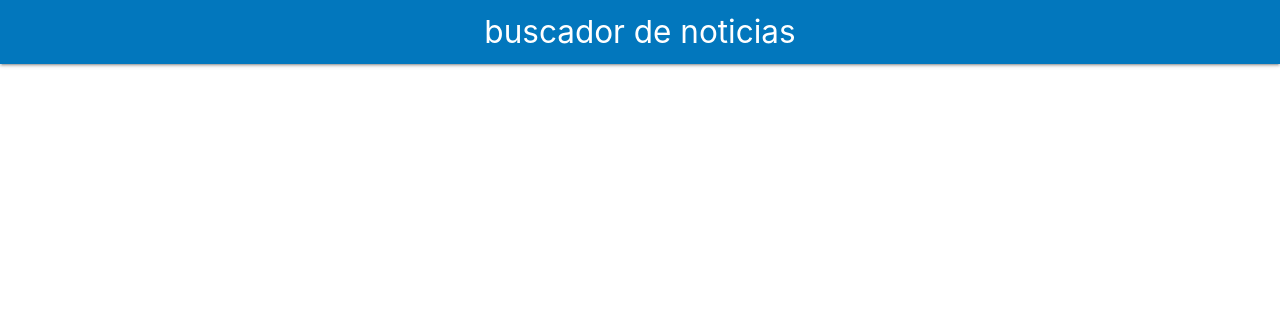
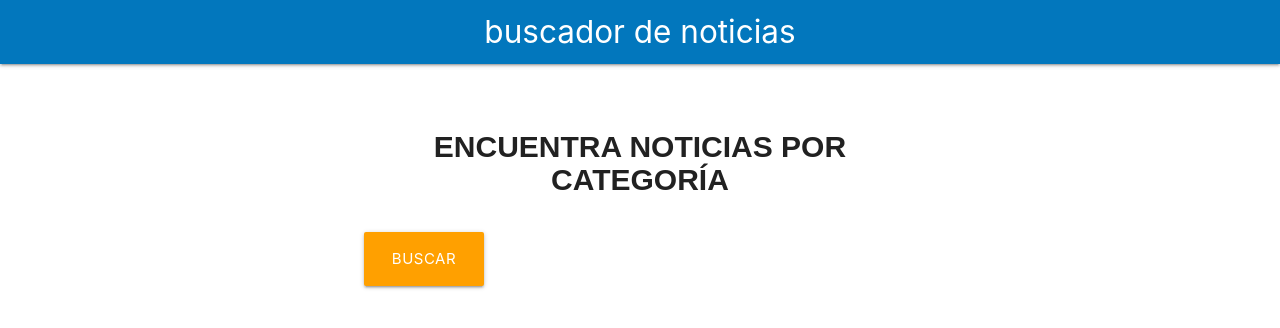
Before and after one commit to AlexiSkyline/Ejemplo-P-gina-Noticias-React, a React (Create React App) app: page / in a window 1280 px wide. Shown: the top 328 px of the page. Built offline with nearby package versions, Linux system fonts and the light colour scheme.

Commit message:
we add the Formulario Component

```diff
--- a/src/App.js
+++ b/src/App.js
@@ -1,10 +1,15 @@
 import React from 'react';
+import { Formulario } from './Components/Formulario';
 import { Header } from './Components/Header';
 
 function App() {
   return (
     <>
         <Header titulo="buscador de noticias"/>
+
+        <div className="container white">
+          <Formulario />
+        </div>
     </>
   );
 }
--- /dev/null
+++ b/src/Components/Formulario.js
@@ -0,0 +1,22 @@
+import React from 'react'
+import styles from './Formulario.module.css';
+
+export const Formulario = () => {
+    return (
+        <div className={`${ styles.buscador } row`}>
+            <div className="col s12 m8 offset-m2">
+                <form>
+                    <h2 className={ styles.heading }>Encuentra Noticias por Categoría</h2>
+
+                    <div className="input-field col s12">
+                        <input
+                            type="submit"
+                            className={ `${ styles['btn_block'] } btn-large amber darken-2` }
+                            value="Buscar"
+                        />
+                    </div>
+                </form>
+            </div>
+        </div>
+    )
+}
--- /dev/null
+++ b/src/Components/Formulario.module.css
@@ -0,0 +1,17 @@
+.heading {
+    font-family: 'Releway', sans-serif;
+    font-weight: 900;
+    font-size: 2rem;
+    text-transform: uppercase;
+    text-align: center;
+}
+
+.buscador {
+    margin-top: 2rem;
+    margin-bottom: 2rem;
+    text-align: left;
+}
+
+.btn-block {
+    width: 100%;
+}
```
